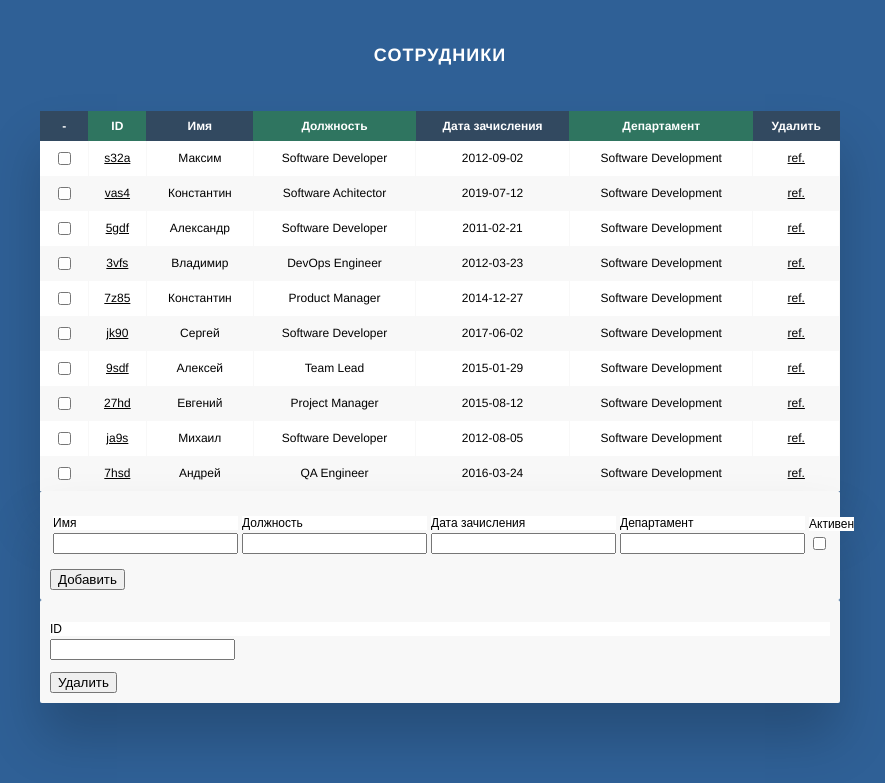
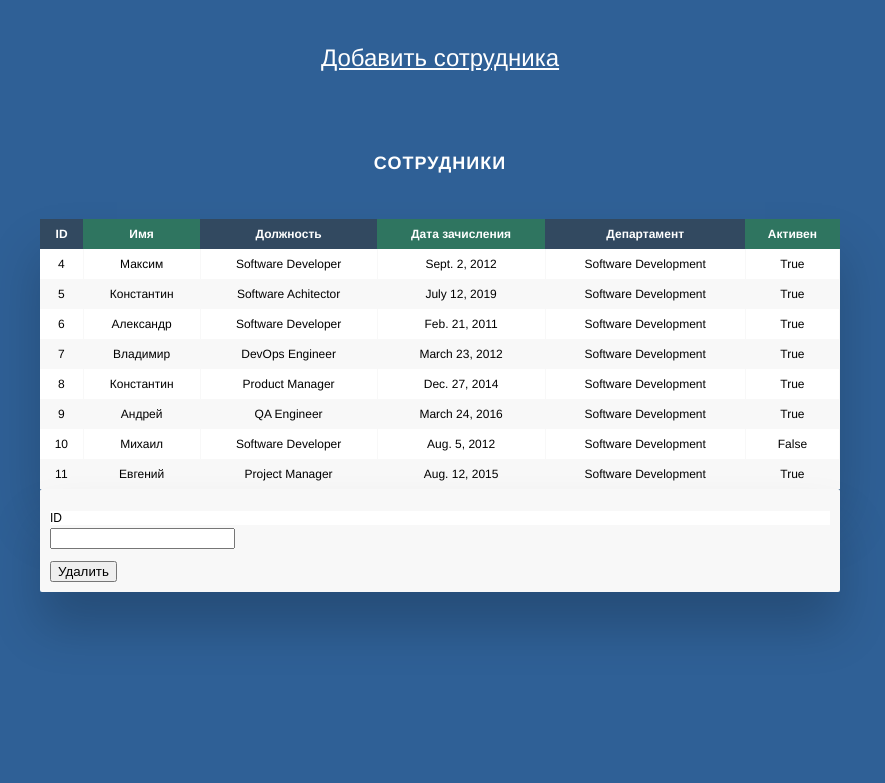
Before and after one commit to vbalabin/pp_5sem, a Django app: page / in a window 1280 px wide. Shown: the top 783 px of the page, without its empty margins (200-1085 px from the left). Run offline with Django 3.2, Linux system fonts and the light colour scheme; data comes from the database, SQL or seed files in the repository; both versions use the stored data as it was after the commit.

Commit message:
#8 add lab04

```diff
--- a/04/core/main/forms.py
+++ b/04/core/main/forms.py
@@ -1,12 +1,21 @@
 from django import forms
-# from models import Employees
+from .models import Employees
 
-class AddEmployee(forms.Form):
-    name = forms.CharField(max_length=64, label='Имя', widget=forms.TextInput(attrs={'class': 'form-input'}))
-    position = forms.CharField(max_length=64, label='Должность', widget=forms.TextInput(attrs={'class': 'form-input'}))
-    enlisted = forms.DateField(label='Дата зачисления')
-    department = forms.CharField(max_length=64, label='Департамент' , widget=forms.TextInput(attrs={'class': 'form-input'}))
-    is_active = forms.BooleanField(label='Активен')
+class AddEmployee(forms.ModelForm):
+    class Meta:
+        model = Employees
+        fields = ['name', 'position', 'enlisted', 'department', 'is_active']
+        widgets = {
+            'name': forms.TextInput(attrs={'class': 'form-input'}),
+            'position': forms.TextInput(attrs={'class': 'form-input'}),
+            'department': forms.TextInput(attrs={'class': 'form-input'}),
+        }
+
+    # name = forms.CharField(max_length=64, label='Имя', widget=forms.TextInput(attrs={'class': 'form-input'}))
+    # position = forms.CharField(max_length=64, label='Должность', widget=forms.TextInput(attrs={'class': 'form-input'}))
+    # enlisted = forms.DateField(label='Дата зачисления')
+    # department = forms.CharField(max_length=64, label='Департамент' , widget=forms.TextInput(attrs={'class': 'form-input'}))
+    # is_active = forms.BooleanField(label='Активен')
 
 
 class DelEmployee(forms.Form):
--- a/04/core/main/static/main/css/style.css
+++ b/04/core/main/static/main/css/style.css
@@ -105,7 +105,7 @@ label {
     background: #F8F8F8;
 }
 
-#mega-dj {
+.div-dj {
     max-width: 800px;
     margin: 0 auto;
     background: #F8F8F8;
--- a/04/core/main/templates/main/index.html
+++ b/04/core/main/templates/main/index.html
@@ -8,129 +8,39 @@
     </head>
     <body>
 
+        <br><br>
+        <div class="elementHolder">
+            <a class="create-link" href="{% url 'add' %}">Добавить сотрудника</a>
+        </div>
+        <br><br>
+
         <h2>Сотрудники</h2>
         <div class="table-wrapper">
             <table class="fl-table">
                 <thead>
                 <tr>
-                    <th>-</th>
                     <th>ID</th>
                     <th>Имя</th>
                     <th>Должность</th>
                     <th>Дата зачисления</th>
                     <th>Департамент</th>
-                    <th>Удалить</th>
+                    <th>Активен</th>
                 </tr>
                 </thead>
                 <tbody id="fl-tbody">
+                {% for e in employees %}
+
                 <tr>
-                    <td class="checkbox">
-                        <input type="checkbox">
-                    </td>
-                    <td><a class="fl-link-empl" href="#ref">s32a</a> </td>
-                    <td>Максим</td>
-                    <td>Software Developer</td>
-                    <td>2012-09-02</td>
-                    <td>Software Development</td>
-                    <td><a class="fl-link-empl" href="#ref">ref.</a> </td>
+                    <td>{{ e.id }}</td>
+                    <td>{{ e.name }}</td>
+                    <td>{{ e.position }}</td>
+                    <td>{{ e.enlisted }}</td>
+                    <td>{{ e.department }}</td>
+                    <td>{{ e.is_active }}</td>
                 </tr>
-                <tr>
-                    <td class="checkbox">
-                        <input type="checkbox">
-                    </td>
-                    <td><a class="fl-link-empl" href="#ref">vas4</a> </td>
-                    <td>Константин</td>
-                    <td>Software Achitector</td>
-                    <td>2019-07-12</td>
-                    <td>Software Development</td>
-                    <td><a class="fl-link-empl" href="#ref">ref.</a> </td>
-                </tr>
-                <tr>
-                    <td class="checkbox">
-                        <input type="checkbox">
-                    </td>
-                    <td><a class="fl-link-empl" href="#ref">5gdf</a> </td>
-                    <td>Александр</td>
-                    <td>Software Developer</td>
-                    <td>2011-02-21</td>
-                    <td>Software Development</td>
-                    <td><a class="fl-link-empl" href="#ref">ref.</a> </td>
-                </tr>
-                <tr>
-                    <td class="checkbox">
-                        <input type="checkbox">
-                    </td>
-                    <td><a class="fl-link-empl" href="#ref">3vfs</a> </td>
-                    <td>Владимир</td>
-                    <td>DevOps Engineer</td>
-                    <td>2012-03-23</td>
-                    <td>Software Development</td>
-                    <td><a class="fl-link-empl" href="#ref">ref.</a> </td>
-                </tr>
-                <tr>
-                    <td class="checkbox">
-                        <input type="checkbox">
-                    </td>
-                    <td><a class="fl-link-empl" href="#ref">7z85</a> </td>
-                    <td>Константин</td>
-                    <td>Product Manager</td>
-                    <td>2014-12-27</td>
-                    <td>Software Development</td>
-                    <td><a class="fl-link-empl" href="#ref">ref.</a> </td>
-                </tr>
-                <tr>
-                    <td class="checkbox">
-                        <input type="checkbox">
-                    </td>
-                    <td><a class="fl-link-empl" href="#ref">jk90</a> </td>
-                    <td>Сергей</td>
-                    <td>Software Developer</td>
-                    <td>2017-06-02</td>
-                    <td>Software Development</td>
-                    <td><a class="fl-link-empl" href="#ref">ref.</a> </td>
-                </tr>
-                <tr>
-                    <td class="checkbox">
-                        <input type="checkbox">
-                    </td>
-                    <td><a class="fl-link-empl" href="#ref">9sdf</a> </td>
-                    <td>Алексей</td>
-                    <td>Team Lead</td>
-                    <td>2015-01-29</td>
-                    <td>Software Development</td>
-                    <td><a class="fl-link-empl" href="#ref">ref.</a> </td>
-                <tr>
-                    <td class="checkbox">
-                        <input type="checkbox">
-                    </td>
-                    <td><a class="fl-link-empl" href="#ref">27hd</a> </td>
-                    <td>Евгений</td>
-                    <td>Project Manager</td>
-                    <td>2015-08-12</td>
-                    <td>Software Development</td>
-                    <td><a class="fl-link-empl" href="#ref">ref.</a> </td>
-                <tr>
-                    <td class="checkbox">
-                        <input type="checkbox">
-                    </td>
-                    <td><a class="fl-link-empl" href="#ref">ja9s</a> </td>
-                    <td>Михаил</td>
-                    <td>Software Developer</td>
-                    <td>2012-08-05</td>
-                    <td>Software Development</td>
-                    <td><a class="fl-link-empl" href="#ref">ref.</a> </td>
-                </tr>
-                <tr>
-                    <td class="checkbox">
-                        <input type="checkbox">
-                    </td>
-                    <td><a class="fl-link-empl" href="#ref">7hsd</a> </td>
-                    <td>Андрей</td>
-                    <td>QA Engineer</td>
-                    <td>2016-03-24</td>
-                    <td>Software Development</td>
-                    <td><a class="fl-link-empl" href="#ref">ref.</a> </td>
-                </tr>
+
+                {% endfor %}
+
                 <tbody>
             </table>
         </div>
@@ -138,25 +48,11 @@
         <div class="table-wrapper">
             <form action="{% url 'main' %} " method="POST">
                 {% csrf_token %}
-                <div id="mega-dj">
-                    <table>
-                        <tr>
-                            {% for f in add_form %}
-                                <td>
-                                    <p><label class="form-label" for="{{ f.id_for_label }}">{{ f.label }}</label>{{ f }}</p>
-                                    <div class="form-error">{{ f.errors }}</div>
-                                </td>
-                            {% endfor %}
-                        </tr>
 
-                    </table>
-                    <button type="submit">Добавить</button>
-                </div>
-
-                <div id="mega-dj">
+                <div class="div-dj">
                     {% for f in del_form %}
+                        <div class="form-error">{{ f.errors }}</div>
                         <p><label class="form-label" for="{{ f.id_for_label }}">{{ f.label }}</label>{{ f }}</p>
-                        <div class="form-error">{{ f.errors }}</div>
                     {% endfor %}
                     <button type="submit">Удалить</button>
                 </div>
--- a/04/core/main/urls.py
+++ b/04/core/main/urls.py
@@ -1,8 +1,9 @@
 from django import urls
 from django.urls import path
-from .views import index
+from .views import index, addemployee
 
 urlpatterns = [
     path('', index, name='main'),
     path('main/', index),
+    path('add/', addemployee, name='add')
 ]
--- a/04/core/main/views.py
+++ b/04/core/main/views.py
@@ -2,9 +2,35 @@ from django.http import HttpResponse
 from django.shortcuts import render
 
 from main.forms import AddEmployee, DelEmployee
+from main.models import Employees
 
 # Create your views here.
 def index(request):
-    add_form = AddEmployee()
-    del_form = DelEmployee()
-    return render(request, 'main/index.html', {'add_form': add_form, 'del_form': del_form})
+    if request.method == 'POST':
+        form = DelEmployee(request.POST)
+        if form.is_valid():
+
+            try:
+                ID = int(form['ID'].value())
+                print(ID)
+                Employees.objects.filter(id=ID).delete()
+            except:
+                form.add_error(None, 'KeyError')
+                print('excepted')
+    else:
+        form = DelEmployee()
+
+    employees = Employees.objects.all()
+    return render(request, 'main/index.html', {'del_form': form, "employees": employees})
+
+def addemployee(request):
+    if request.method == 'POST':
+        form = AddEmployee(request.POST, request.FILES)
+        if form.is_valid():
+            #print(form.cleaned_data)
+            form.save()
+
+    else:
+        form = AddEmployee()
+
+    return render(request, 'main/addemployee.html', {'add_form': form})
```
Also changed, not shown: 04/core/main/templates/main/addemployee.html (added, +40 -0 lines), 04/core/db.sqlite3, 1 other file.
